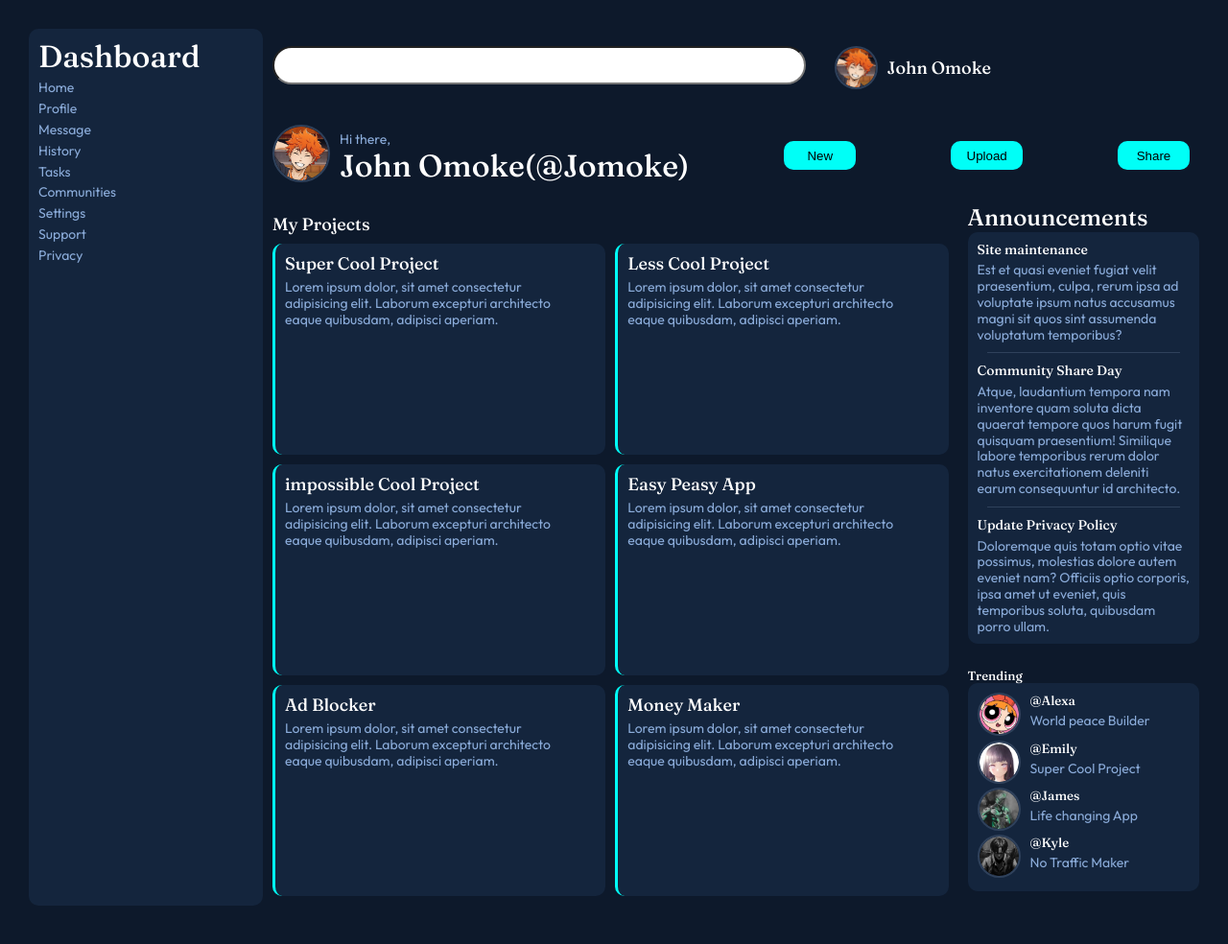
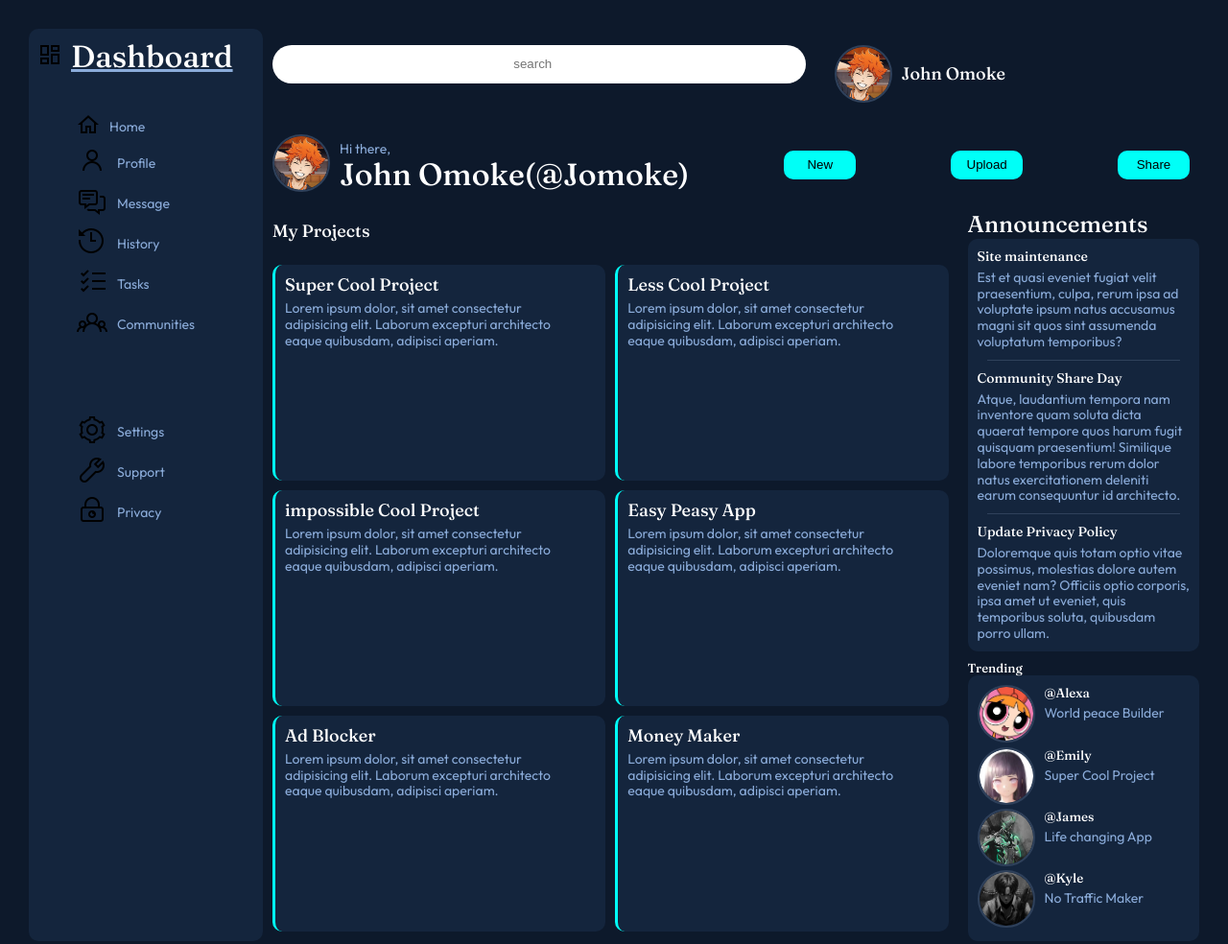
Before and after one commit to jomoke814/Adim-Dashboard, a plain HTML site: page index.html in a window 1280 px wide. Shown: the whole page at 96% size. Drawn offline with Linux system fonts and the light colour scheme.

Commit message:
Styling sidebar section

```diff
--- a/css/styles.css
+++ b/css/styles.css
@@ -71,7 +71,7 @@ h4 {
     margin: 30px;
 }
 
-img {
+.profile img {
     border: 2px solid var(--main-line-color);
     border-radius: 50%;
     height: 60px;
@@ -84,6 +84,16 @@ img {
 input {
     border-radius: 20px;
     height: 40px;
+    border: none;
+}
+
+input:focus {
+    outline: none;
+    border: 1.5px solid var(--main-btn-color) ;
+}
+
+input::placeholder {
+    text-align: center;
 }
 
 .header {
@@ -109,7 +119,6 @@ input {
     display: flex;
     flex-direction: row;
     justify-content: space-between;
-    /* grid-template-columns:repeat(2, 1fr); */
     gap: 35px;
     align-items: center;
     padding: 10px;
@@ -138,6 +147,35 @@ button {
     grid-template-rows: auto auto 1fr;
     grid-row: 1/3;
     padding: 10px;
+}
+
+.logo {
+    display: flex;
+    gap: 10px;
+    align-items: center;
+    text-decoration: underline;
+}
+
+.options {
+    margin: 30px;
+}
+
+.option {
+    display: flex;
+    align-items: center;
+    margin: 10px;
+    gap: 10px;
+}
+
+.option:hover {
+    color: var(--main-btn-color);
+    text-decoration: underline;
+    transition: all ease-out 3sec;
+}
+
+img:hover {
+    background-color: var(--main-btn-color);
+    border-radius: 10px;
 }
 
 .content {
--- a/index.html
+++ b/index.html
@@ -12,7 +12,7 @@
     <main class="container">
         <section class="header">
             <div class="nav">
-                <input type="search" name="search" id="search">
+                <input type="search" name="search" id="search" placeholder="search">
                 <div class="profile">
                     <img class="image" src="images/shoyo-hinata-modified.png" alt="profile-img">
                     <h1 class="title">John Omoke</h1>
@@ -20,7 +20,7 @@
             </div>
             <div class="menu">
                 <div class="menu-profile">
-                    <div>
+                    <div class="profile">
                         <img src="images/shoyo-hinata-modified.png" alt="profile-img">
                     </div>
                     <div>
@@ -35,20 +35,50 @@
         </section>
         <section class="sidebar">
             <div class="logo">
+                <div>
+                    <img src="images/icons8-dashboard-layout-24.png" alt="">
+                </div>
                 <h1>Dashboard</h1>
             </div>
             <div class="options">
-                <p class="option">Home</p>
-                <p class="option">Profile</p>
-                <p class="option">Message</p>
-                <p class="option">History</p>
-                <p class="option">Tasks</p>
-                <p class="option">Communities</p>
+                <div class="option">
+                    <img src="images/icons8-home-24.png" alt="">
+                    <p>Home</p>
+                </div>
+                <div class="option">
+                    <img src="images/icons8-customer-32.png" alt="">
+                    <p>Profile</p>
+                </div>
+                <div class="option">
+                    <img src="images/icons8-messaging-32.png" alt="">
+                    <p>Message</p>
+                </div>
+                <div class="option">
+                    <img src="images/icons8-time-machine-32.png" alt="">
+                    <p>History</p>
+                </div>
+                <div class="option">
+                    <img src="images/icons8-todo-list-32.png" alt="">
+                    <p>Tasks</p>
+                </div>
+                <div class="option">
+                    <img src="images/icons8-people-32.png" alt="">
+                    <p>Communities</p>
+                </div>
             </div>
-            <div class="options-2">
-                <p class="option">Settings</p>
-                <p class="option">Support</p>
-                <p class="option">Privacy</p>
+            <div class="options">
+                <div class="option">
+                    <img src="images/icons8-settings-32.png" alt="">
+                    <p>Settings</p>
+                </div>
+                <div class="option">
+                    <img src="images/icons8-support-32.png" alt="">
+                    <p>Support</p>
+                </div>
+                <div class="option">
+                    <img src="images/icons8-privacy-32.png" alt="">
+                    <p>Privacy</p>
+                </div>
             </div>
         </section>
         <section class="content">
@@ -117,7 +147,7 @@
                 <h3 class="header">Trending</h3>
                 <div class="profile-card">
                     <div class="profile-1">
-                        <div>
+                        <div class="profile">
                             <img class="image" src="images/blossom-modified.png" alt="alexa-profile">
                         </div>
                         <div>
@@ -126,7 +156,7 @@
                         </div>
                     </div>
                     <div class="profile-1">
-                        <div>
+                        <div class="profile">
                             <img class="image" src="images/hinata-2-modified.png" alt="emily-profile">
                         </div>
                         <div>
@@ -135,7 +165,7 @@
                         </div>
                     </div>
                     <div class="profile-1">
-                        <div>
+                        <div class="profile">
                             <img class="image" src="images/genji-modified.png" alt="james-profile">
                         </div>
                         <div>
@@ -144,7 +174,7 @@
                         </div>
                     </div>
                     <div class="profile-1">
-                        <div>
+                        <div class="profile">
                             <img class="image" src="images/levi-modified.png" alt="">
                         </div>
                         <div>
```
Also changed, not shown: images/eye-plus-outline.svg (added), images/icons8-customer-32.png (added), images/icons8-dashboard-layout-24.png (added), images/icons8-home-24.png (added), images/icons8-messaging-32.png (added), images/icons8-people-32.png (added), images/icons8-privacy-32.png (added), images/icons8-settings-32.png (added), images/icons8-support-32.png (added), images/icons8-time-machine-32.png (added), images/icons8-todo-list-32.png (added), images/source-fork.svg (added), images/star-plus-outline.svg (added).
